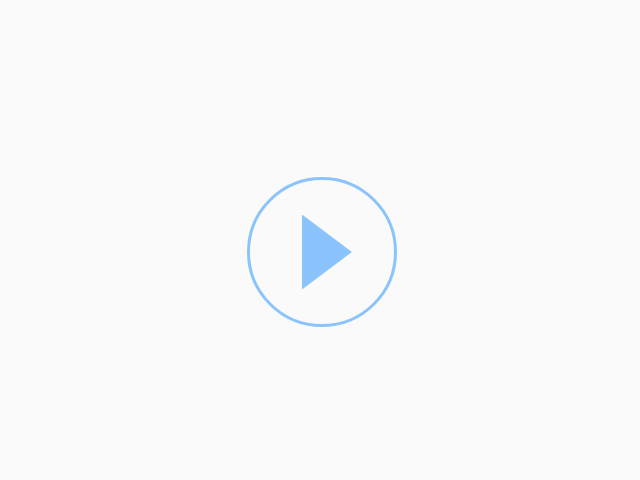
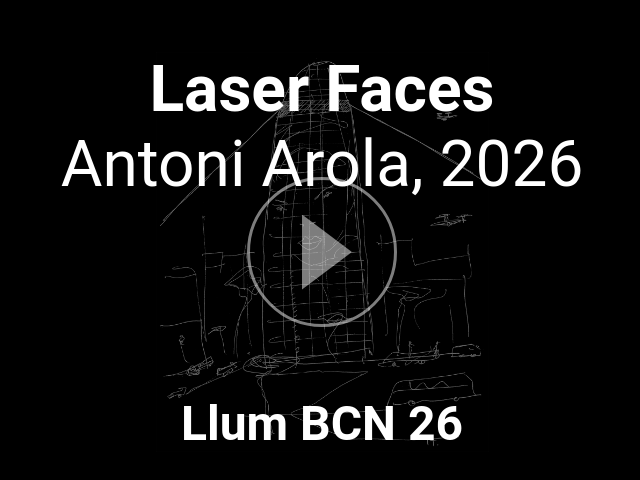
Before and after one commit to sergi-ss/gloriesaudio, a website: page index.html in a window 1280 px wide. Shown: the part 148-628 px from the top of the page, without its empty margins (318-958 px from the left). Drawn offline with Linux system fonts and the light colour scheme.

Commit message:
first styling

```diff
--- a/index.html
+++ b/index.html
@@ -30,8 +30,10 @@
             flex-direction: row;
             margin: 0;
             padding: 0;
-            background-color: #FAFAFA;
+            background-color: #000;
             font-family: "Roboto";
+            color: white;
+            font-size: 12pt;
         }
 
         .button {
@@ -41,7 +43,7 @@
             align-items: center;
             justify-content: center;
             flex-direction: row;
-            border: 3px solid #1e90ff;
+            border: 3px solid #FAFAFA;
         }
         .button.disabled {
             pointer-events: none;
@@ -53,7 +55,7 @@
         .button--play .button__shape {
             width: 25px;
             height: 75px;
-            background: #1e90ff;
+            background: #FAFAFA;
             transition: 0.3s ease-in-out;
         }
         .button--play .button__shape--one {
@@ -72,9 +74,34 @@
             -webkit-clip-path: polygon(50% 15%, 100% 15%, 100% 85%, 50% 85%);
             transform: translateX(0px);
         }
+        .cover {
+            height: calc(100vh - 400px);
+            width: 100%;
+            margin: 200px 0;
+            position: absolute;
+
+            background-image: url("background.png");
+            background-repeat: no-repeat;
+            background-position: center;
+            background-size: contain;
+        }
+        .toptx{
+            position: absolute;
+            top: 200px;
+            text-align: center;
+            font-size: 4rem;
+        }
+        .bottomtx{
+            position: absolute;
+            bottom: 200px;
+            text-align: center;
+            font-size: 3rem;
+        }
     </style>
 </head>
 <body>
+
+<div class="cover"></div>
 
 <audio id="audioTag" loop onplay="displayPause()" onpause="displayPlay()">
     <source src="glories-2.wav" type="audio/mpeg">
@@ -86,7 +113,8 @@
   <div class="button__shape button__shape--two"></div>
 </div>
 
-<p id="cTime"></p>
+<p class="toptx"><b>Laser Faces</b> <br/> Antoni Arola, 2026</p>
+<p class="bottomtx"><b>Llum BCN 26</b></p>
 
 <script>
 const unixReferenceTime = 0;
@@ -207,10 +235,10 @@ function displayPlay() {
     pb.classList.remove("button--active")
 }
 
-let p = document.getElementById("cTime");
+/*let p = document.getElementById("cTime");
 function showTime() {
     p.innerHTML = audio.currentTime;
-}
+}*/
 function enablePlay() {
     pb.classList.remove("disabled");
     //sync();
```
Also changed, not shown: background.png (added).
